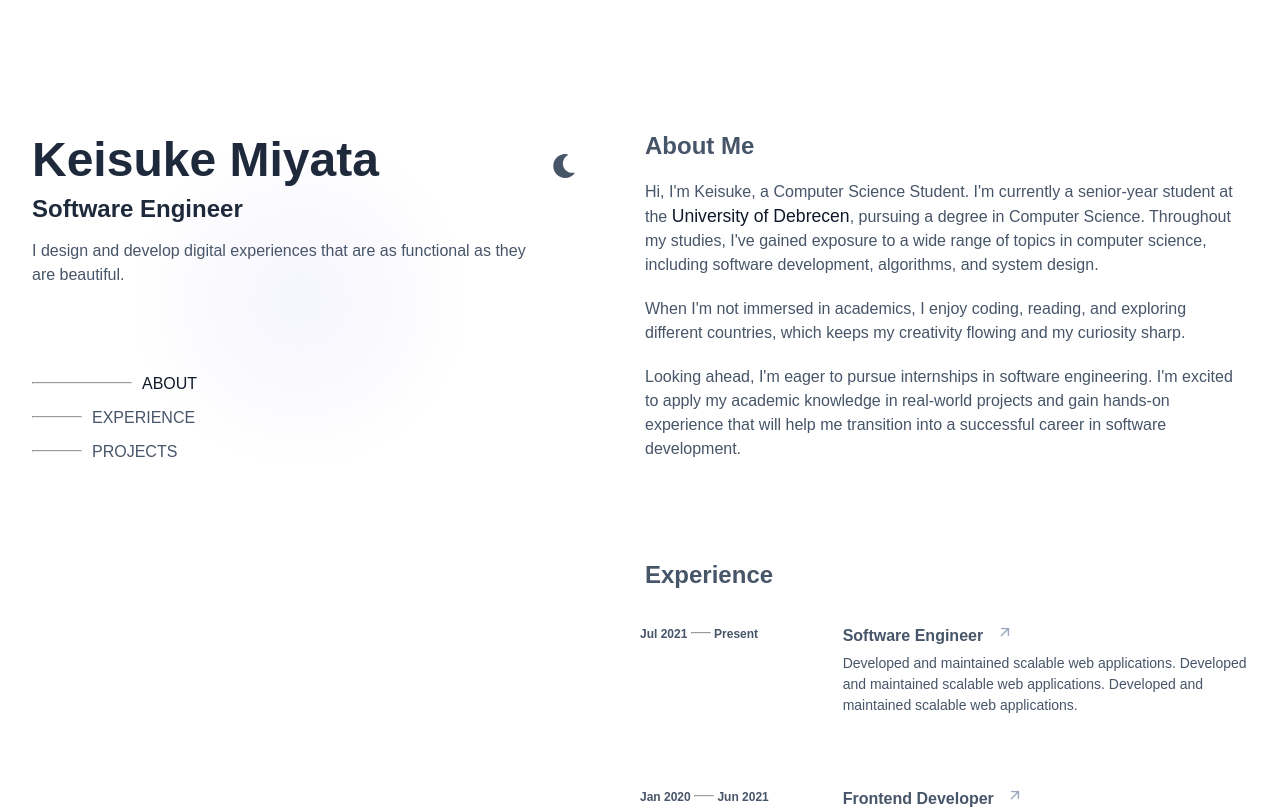
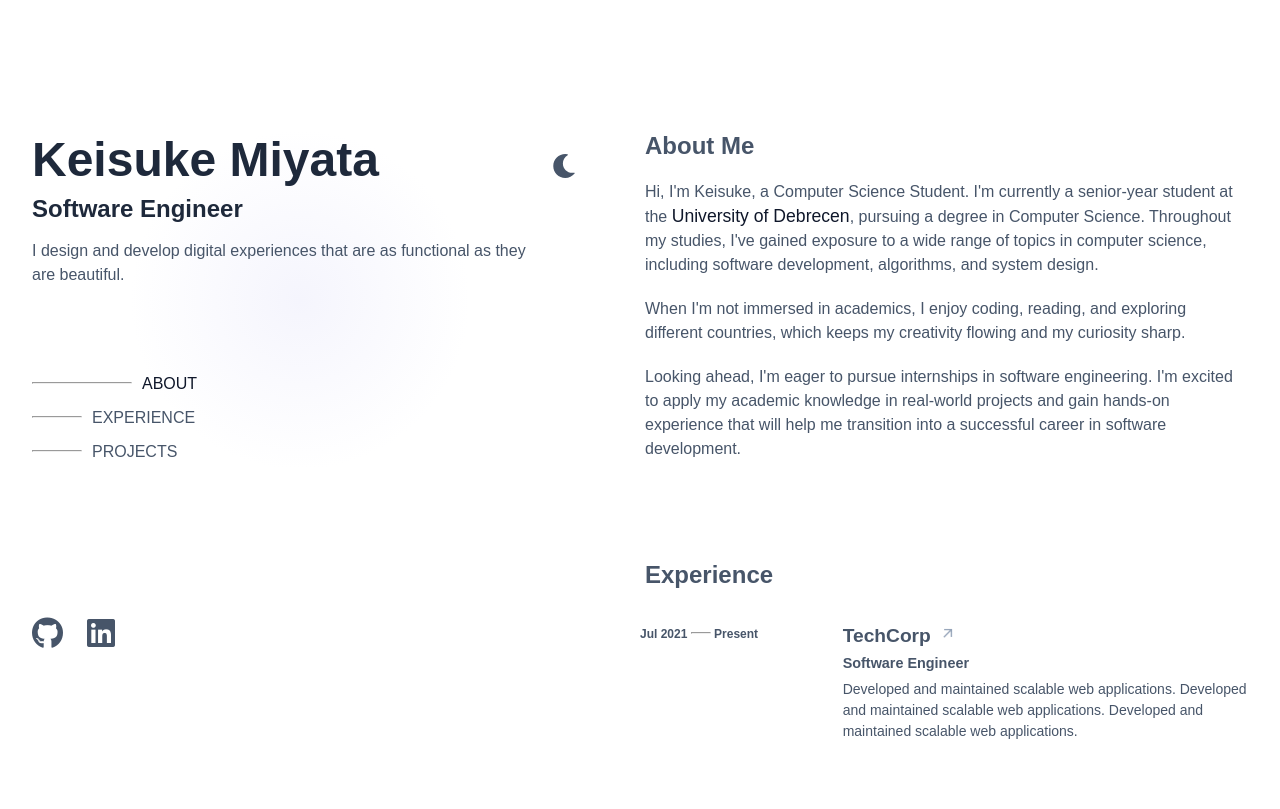
Before and after one commit to Keisuke-Miyata/Portfolio_v3, a Next.js app: page / in a window 1280 px wide. Shown: the top 809 px of the page. Built offline with nearby package versions, Linux system fonts and the light colour scheme.

Commit message:
fix for deployment

```diff
--- a/src/app/layout.tsx
+++ b/src/app/layout.tsx
@@ -2,6 +2,7 @@ import type { Metadata } from "next";
 import { Inter, Geist, Geist_Mono } from "next/font/google";
 import "./globals.css";
 import { ThemeProvider } from "next-themes"
+import Script from "next/script"
 
 const inter = Inter({
   variable: "--font-inter",
@@ -33,7 +34,7 @@ export default function RootLayout({
     <html lang="en" suppressHydrationWarning>
       <head>
         <link rel="icon" href="/alphabet-k-icon.png" type="image/png" />
-      <script src="https://kit.fontawesome.com/5fd9aaf434.js" crossOrigin="anonymous"></script>
+      <Script src="https://kit.fontawesome.com/5fd9aaf434.js" crossOrigin="anonymous"></Script>
       </head>
       <body className={`${inter.variable} ${geistSans.variable} ${geistMono.variable}`}>
         <ThemeProvider
--- a/src/app/page.tsx
+++ b/src/app/page.tsx
@@ -4,7 +4,7 @@ import styles from "./page.module.scss";
 import ExperienceList from "../components/Experience/ExperienceList";
 import ProjectsList from "../components/Projects/ProjectsList";
 import About from "../components/About/About";
-import { useEffect, useRef } from "react";
+import { useRef } from "react";
 import LeftContainer from "@/components/LeftContainer/LeftContainer";
 import Arrow from "../components/Arrow/Arrow";
 
--- a/src/components/About/About.tsx
+++ b/src/components/About/About.tsx
@@ -6,15 +6,15 @@ const About = () => {
         <section id="about" className={styles.section}>
             <h2>About Me</h2>
             <p>
-                Hi, I'm Keisuke, a Computer Science Student.
-                I'm currently a senior-year student at the <Link href="https://www.edu.unideb.hu/" className={styles.link}>University of Debrecen</Link>, pursuing a degree in Computer Science.
-                Throughout my studies, I've gained exposure to a wide range of topics in computer science, including software development, algorithms, and system design.
+                Hi, I&apos;m Keisuke, a Computer Science Student.
+                I&apos;m currently a senior-year student at the <Link href="https://www.edu.unideb.hu/" className={styles.link}>University of Debrecen</Link>, pursuing a degree in Computer Science.
+                Throughout my studies, I&apos;ve gained exposure to a wide range of topics in computer science, including software development, algorithms, and system design.
             </p>
             <p>
-                When I'm not immersed in academics, I enjoy coding, reading, and exploring different countries, which keeps my creativity flowing and my curiosity sharp.
+                When I&apos;m not immersed in academics, I enjoy coding, reading, and exploring different countries, which keeps my creativity flowing and my curiosity sharp.
             </p>
             <p>
-                Looking ahead, I'm eager to pursue internships in software engineering. I'm excited to apply my academic knowledge in real-world projects
+                Looking ahead, I&apos;m eager to pursue internships in software engineering. I&apos;m excited to apply my academic knowledge in real-world projects
                 and gain hands-on experience that will help me transition into a successful career in software development.
             </p>
         </section>
--- a/src/components/Experience/Experience.module.scss
+++ b/src/components/Experience/Experience.module.scss
@@ -12,6 +12,7 @@
         font-size: 1.2rem;
         margin-bottom: 0.5rem;
     }
+
 
     p {
         margin: 0.5rem 0;
@@ -65,7 +66,11 @@
 
 
     h3 {
-        font-size: 16px;
+        font-size: 1.2rem;
+    }
+
+    h5 {
+        font-size: 0.9rem;
     }
 
     p {
--- a/src/components/Experience/ExperienceCard.tsx
+++ b/src/components/Experience/ExperienceCard.tsx
@@ -1,6 +1,5 @@
 import styles from './Experience.module.scss';
 import Technologies from '../Technologies/Technologies';
-import { FaArrowUpRightFromSquare } from "react-icons/fa6";
 import Link from 'next/link';
 import Arrow from "../Arrow/Arrow"
 
@@ -31,7 +30,8 @@ export default function Experience({
             <h5>{startDate} <hr /> {endDate}</h5>
           </div>
           <div className={styles.content}>
-            <h3>{title} <Arrow /></h3>
+            <h3>{company}<Arrow /></h3>
+            <h5>{title}</h5>
             <p>{description}</p>
             <Technologies technologies={technologies} />
           </div>
--- a/src/components/LeftContainer/LeftContainer.module.scss
+++ b/src/components/LeftContainer/LeftContainer.module.scss
@@ -8,7 +8,7 @@
     margin-left: 8%;
     display: flex;
     flex-direction: column;
-    align-items: start;
+    align-items: flex-start;
     z-index: 1;
 
     @include config.media-xl {
```
